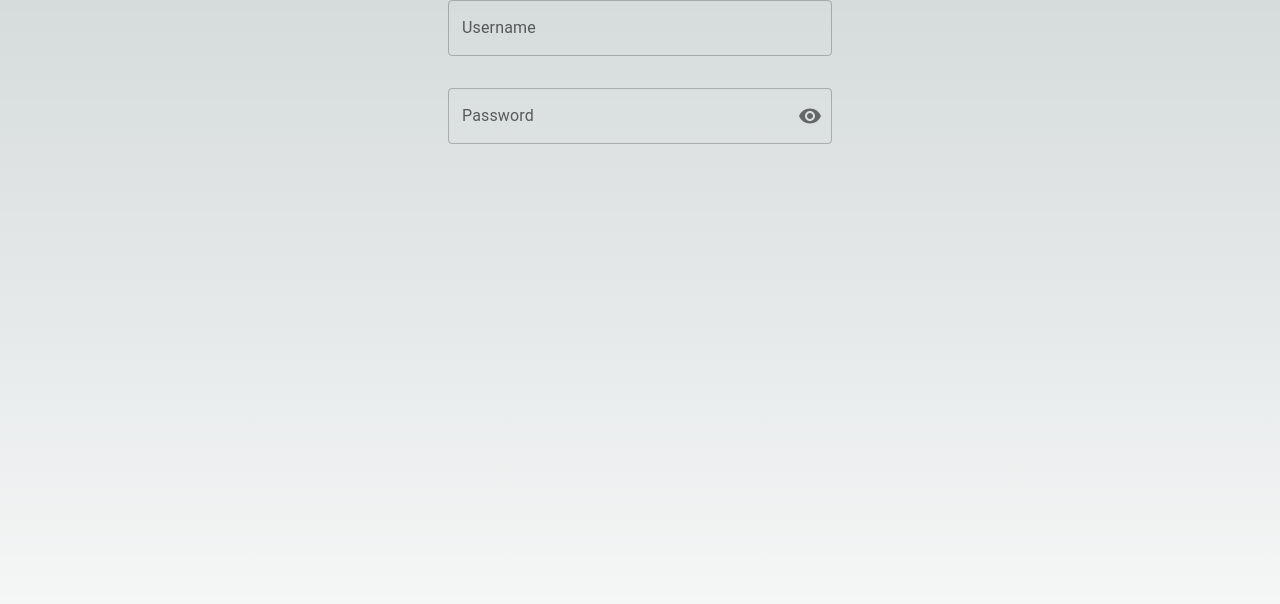
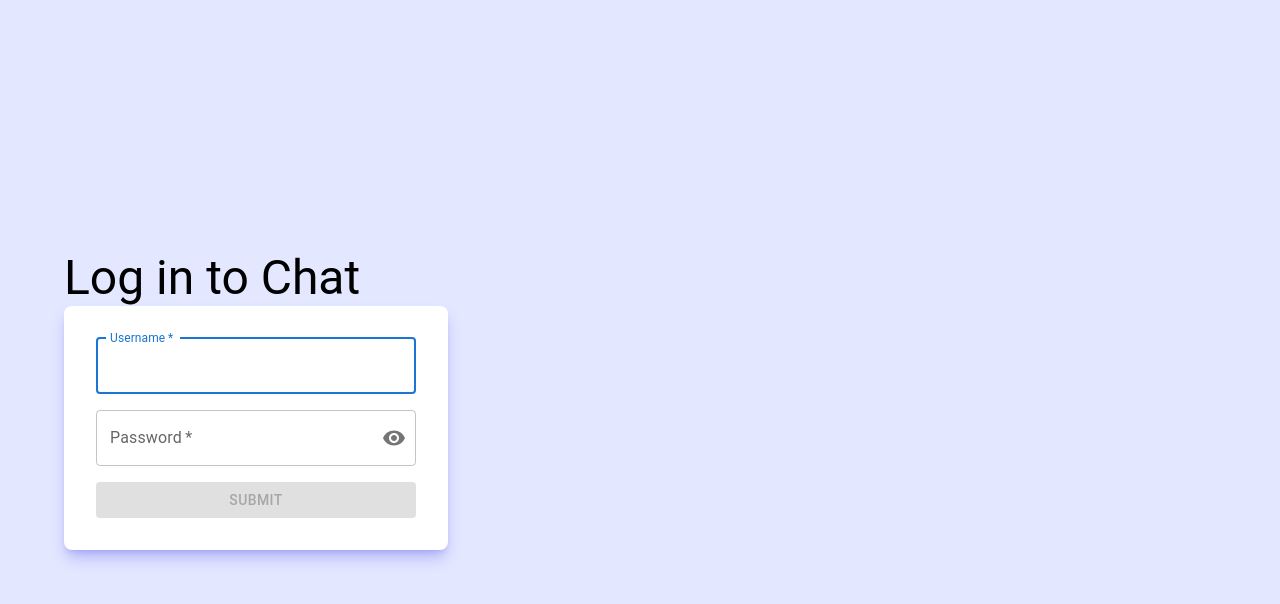
Before and after one commit to tuan-khanh/realtime-chat-app, a Next.js app in the folder client/: page /login in a window 1280 px wide. Shown: the top 604 px of the page. Built offline with nearby package versions, Linux system fonts and the light colour scheme.

Commit message:
update login page

```diff
--- a/client/src/app/(auth)/login/layout.tsx
+++ b/client/src/app/(auth)/login/layout.tsx
@@ -1,4 +1,4 @@
-import { Container } from "@mui/material";
+import { Box, Container } from "@mui/material";
 import { Metadata } from "next";
 
 export const metadata: Metadata = {
@@ -12,13 +12,13 @@ function LoginLayout({
   children: React.ReactNode;
 }>) {
   return (
-    <Container
-      sx={{ minHeight: "100vh" }}
+    <Box
+      sx={{ bgcolor: "#E3E7FF" }}
       component={"section"}
-      className="flex items-center justify-center"
+      className="h-screen flex items-center justify-center "
     >
       {children}
-    </Container>
+    </Box>
   );
 }
 
--- a/client/src/app/(auth)/login/page.tsx
+++ b/client/src/app/(auth)/login/page.tsx
@@ -1,25 +1,49 @@
 "use client";
+import { zodResolver } from "@hookform/resolvers/zod";
 import { Visibility, VisibilityOff } from "@mui/icons-material";
+import { LoadingButton } from "@mui/lab";
 import {
   Container,
   FormControl,
   Grid,
   IconButton,
   InputAdornment,
-  InputLabel,
-  OutlinedInput,
+  TextField,
+  Typography,
 } from "@mui/material";
-import { useState } from "react";
-import { useForm } from "react-hook-form";
+import React from "react";
+import { Controller, useForm } from "react-hook-form";
+import { z } from "zod";
+
+type LoginInput = {
+  username: string;
+  password: string;
+};
+
+const loginSheme = z.object({
+  username: z.string().min(1, { message: "Required" }),
+  password: z.string().min(1, { message: "Required" }),
+});
 
 function LoginPage() {
-  const [showPassword, setShowPassword] = useState(false);
+  const [showPassword, setShowPassword] = React.useState(false);
   const {
     register,
     handleSubmit,
     watch,
-    formState: { errors },
-  } = useForm();
+    formState: { errors, isSubmitting, isDirty, isValid },
+    control,
+    setFocus,
+  } = useForm<LoginInput>({
+    defaultValues: {
+      username: "",
+      password: "",
+    },
+    mode: "onChange",
+    resolver: zodResolver(loginSheme),
+    shouldUnregister: true,
+  });
+
   const onSubmit = (data: any) => console.log(data);
   const handleMouseDownPassword = () => {
     setShowPassword(!showPassword);
@@ -27,45 +51,51 @@ function LoginPage() {
   const handleClickShowPassword = () => {
     setShowPassword(!showPassword);
   };
+
   return (
-    <Container component="section" className="flex items-center justify-center">
+    <Container
+      component="section"
+      className="flex items-center justify-center flex-col"
+    >
+      <Typography variant="h3" className="mb-10 font-semibold">
+        Log in to Chat
+      </Typography>
       <Grid
         container
-        gap={4}
+        gap={2}
         component={"form"}
         onSubmit={handleSubmit(onSubmit)}
+        noValidate
+        className="bg-white p-8 max-w-sm rounded-lg shadow-lg shadow-indigo-500/40"
       >
         <Grid item xs={12} className="text-center">
-          <FormControl
-            className="w-full max-w-sm"
-            variant="outlined"
-            error={errors.username && false}
-          >
-            <InputLabel htmlFor="username">Username</InputLabel>
-            <OutlinedInput
-              id="username"
+          <Controller
+            name="username"
+            control={control}
+            render={({ field }) => (
+              <FormControl className="w-full max-w-sm" variant="outlined">
+                <TextField
+                  {...field}
                   label="Username"
-              defaultValue={""}
                   required
-              {...register("username", { required: true })}
-            ></OutlinedInput>
+                  error={errors.username ? true : false}
+                  helperText={errors.username?.message}
+                  autoFocus
+                ></TextField>
               </FormControl>
+            )}
+          ></Controller>
         </Grid>
         <Grid item xs={12} className="text-center">
-          <FormControl
-            className="w-full max-w-sm"
-            variant="outlined"
-            error={errors.password && false}
-          >
-            <InputLabel htmlFor="password">Password</InputLabel>
-            <OutlinedInput
+          <FormControl className="w-full max-w-sm" variant="outlined">
+            <TextField
+              {...register("password", { required: true })}
               id="password"
               label="Password"
-              defaultValue={""}
               type={showPassword ? "text" : "password"}
               required
-              {...register("password", { required: true })}
-              endAdornment={
+              InputProps={{
+                endAdornment: (
                   <InputAdornment position="end">
                     <IconButton
                       aria-label="toggle password visibility"
@@ -76,13 +106,25 @@ function LoginPage() {
                       {showPassword ? <VisibilityOff /> : <Visibility />}
                     </IconButton>
                   </InputAdornment>
-              }
+                ),
+              }}
+              error={errors.password ? true : false}
+              helperText={errors.username?.message}
             />
           </FormControl>
         </Grid>
+        <Grid item xs={12}>
+          <LoadingButton
+            variant="contained"
+            type="submit"
+            loading={isSubmitting}
+            className="w-full"
+            disabled={!(isDirty && isValid)}
+          >
+            Submit
+          </LoadingButton>
         </Grid>
-      {errors.username?.message && ""}
-      {errors.password?.message && ""}
+      </Grid>
     </Container>
   );
 }
```
Also changed, not shown: 1 other file (tests, documents, lock files or other folders). Lines whose indentation alone changed are shown as unchanged.
